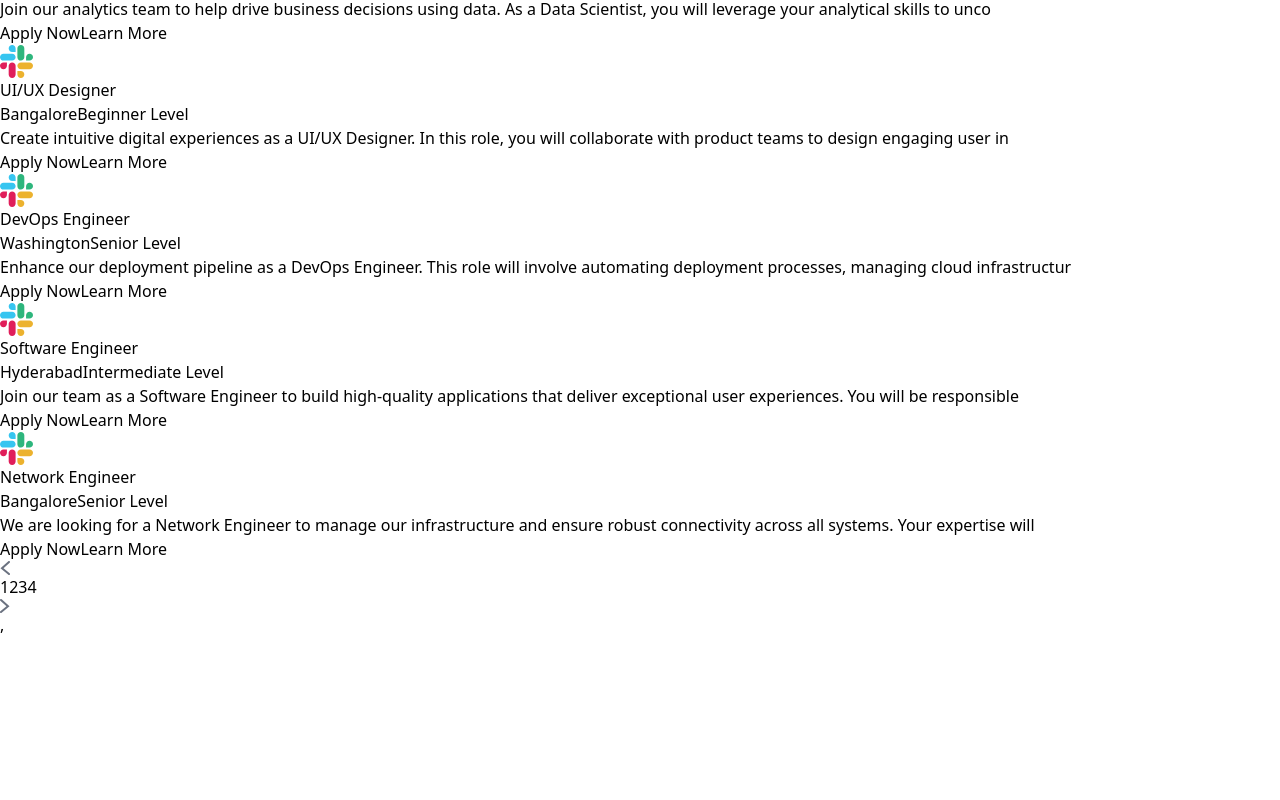
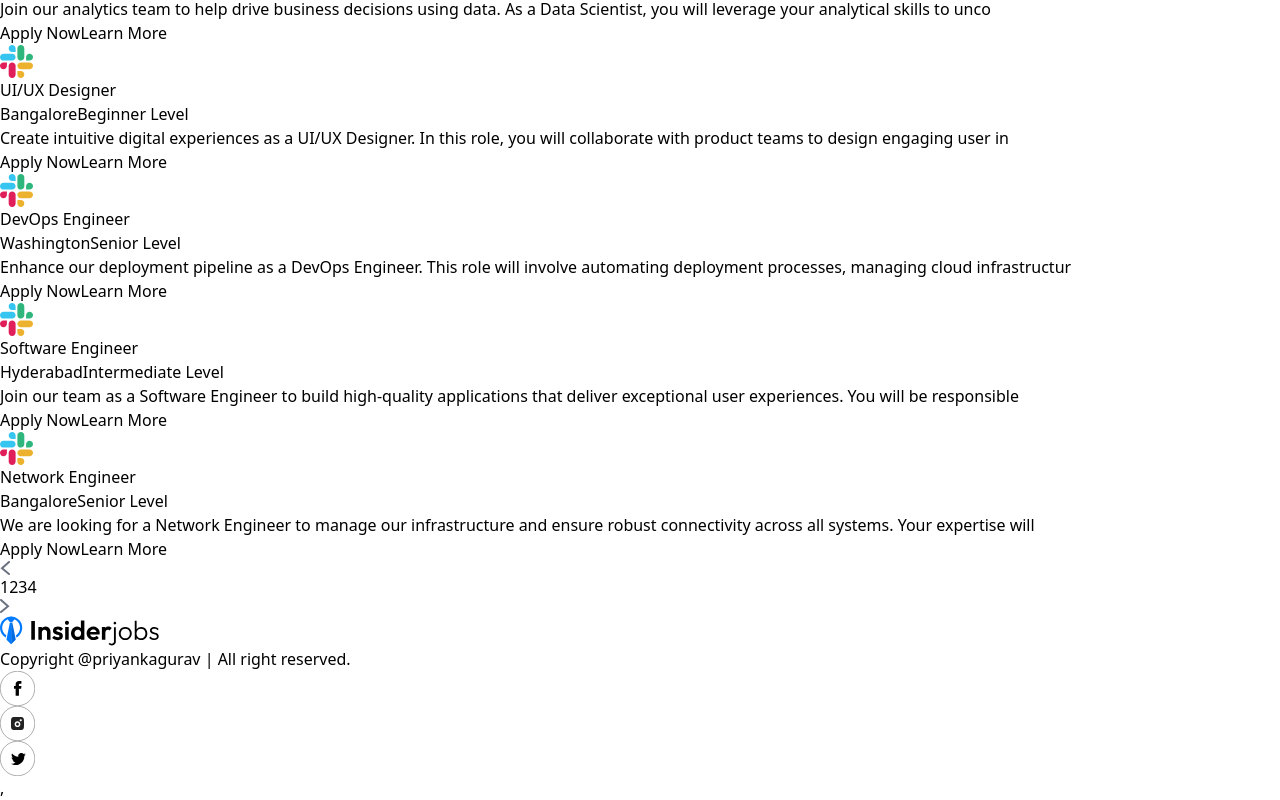
Before and after one commit to PriyankaGurav0105/codsoft, a React (Vite) app in the folder JOB-PORTAL/client/: page / in a window 1280 px wide. Shown: the part 1261-2061 px from the top of the page. Before the commit the page ends 1898 px from the top, so only its background shows below. Built offline with nearby package versions, Linux system fonts and the light colour scheme; no server answers.

Commit message:
Footer section added

```diff
--- /dev/null
+++ b/JOB-PORTAL/client/src/components/Footer.jsx
@@ -0,0 +1,17 @@
+import { assets } from "../assets/assets"
+
+const Footer = () => {
+  return (
+    <div className="container px-4 2xl:px-20 mx-auto flex items-center justify-between gap-4 py-3 mt-20">
+        <img width={160} src={assets.logo}/>
+        <p className="flex-1 border-1 border-gray-400 pl-4 text-sm text-gray-500 max-sm:hidden">Copyright @priyankagurav | All right reserved.</p>
+        <div className="flex gap-2.5">
+            <img width={35} src={assets.facebook_icon} alt="" />
+            <img width={35} src={assets.instagram_icon} alt="" />
+            <img width={35} src={assets.twitter_icon} alt="" />
+        </div>
+    </div>
+  )
+}
+
+export default Footer
--- a/JOB-PORTAL/client/src/pages/Home.jsx
+++ b/JOB-PORTAL/client/src/pages/Home.jsx
@@ -1,3 +1,4 @@
+import Footer from "../components/Footer"
 import Hero from "../components/Hero"
 import JobListing from "../components/JobListing"
 import Navbar from "../components/Navbar"
@@ -8,6 +9,7 @@
       <Navbar/>
       <Hero/>
       <JobListing/>
+      <Footer/>
     </div>
   )
 }
```
